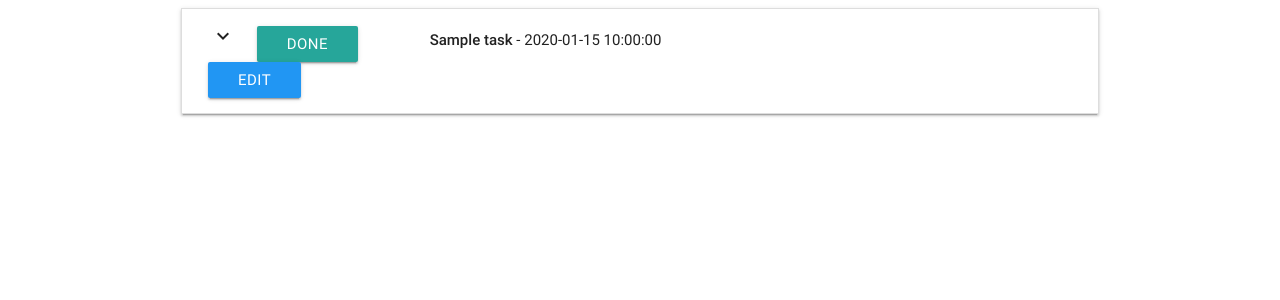
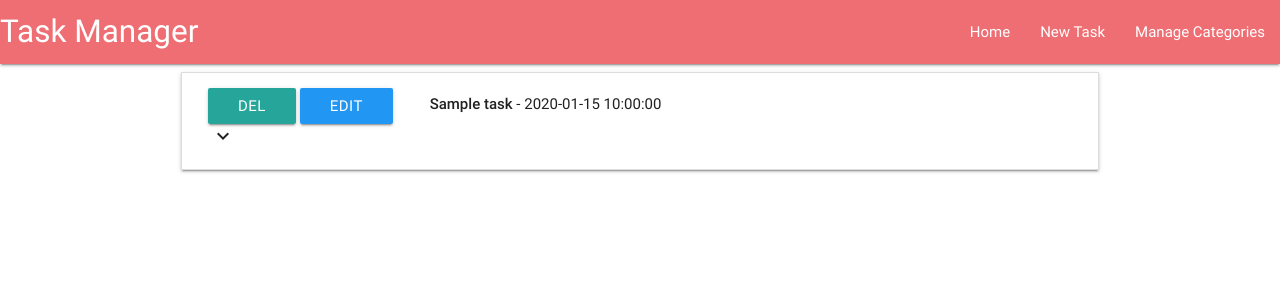
Before and after one commit to Davewalsh3/task_manager2, a Flask app: page / in a window 1280 px wide. Shown: the top 300 px of the page. Run offline with Flask 2, Linux system fonts and the light colour scheme; a database or web service that is not in the repository returns one stand-in record (values such as "Sample title"); some libraries are stand-ins or nearby versions.

```diff
--- a/templates/base.html
+++ b/templates/base.html
@@ -7,12 +7,29 @@
     <link rel="stylesheet" href="{{url_for('static', filename='css/style.css')}}" type="text/css" />
 	<title>Task Manager App</title>
 </head>
+<header>
+	<nav class = "nav-extended">
+		<div class="nav-wrapper">
+			<a href="{{url_for('get_tasks')}}" class="brand-logo">Task Manager</a>
+			<a href="#" data-target="mobile-demo" class="button-collapse sidenav-trigger"><i class="material-icons">menu</i></a>
+			<ul id="nav-mobile" class="right hide-on-med-and-down">
+				<li><a href="{{url_for('get_tasks')}}">Home</a></li>
+				<li><a href="{{url_for('add_task')}}">New Task</a></li>
+				<li><a href="{{url_for('get_categories')}}">Manage Categories</a></li>
+			</ul>
+			<ul class="side-nav" id="mobile-demo">
+				<li><a href="{{url_for('get_tasks')}}">Home</a></li>
+				<li><a href="{{url_for('add_task')}}">New Task</a></li>
+				<li><a href="{{url_for('get_categories')}}">Manage Categories</a></li>
+			</ul>
+		</div>
+	</nav>
+</header>
 
-    <body>
-    <div class="container">
-{% block content %} {% endblock %}
-</div>
-
+<body>
+	<div class="container">
+		{% block content %} {% endblock %}
+	</div>
     <script src="https://cdnjs.cloudflare.com/ajax/libs/jquery/3.5.1/jquery.min.js"></script>
     <link rel="stylesheet"  href="https://cdnjs.cloudflare.com/ajax/libs/materialize/0.100.2/css/materialize.min.css">
     <script src="https://cdnjs.cloudflare.com/ajax/libs/materialize/0.100.2/js/materialize.min.js"></script>
--- a/templates/tasks.html
+++ b/templates/tasks.html
@@ -6,9 +6,10 @@
         <li>
             <div class="collapsible-header">
                 <div class="col s3">
+
+                    <a href="{{url_for('delete_task', task_id=task._id)}}" class="waves-effect waves-light btn btn_small">DEL</a>
+                    <a href="{{url_for('edit_task', task_id=task._id)}}" class="waves-effect waves-light btn btn_small blue">EDIT</a>
                     <i class="material-icons">expand_more</i>
-                    <a href="{{url_for('delete_task', task_id=task._id)}}" class="waves-effect waves-light btn btn_small">Done</a>
-                    <a href="{{url_for('edit_task', task_id=task._id)}}" class="waves-effect waves-light btn btn_small blue">Edit</a>
 
                 </div>
                 <div class=" task_header col s9">
```
